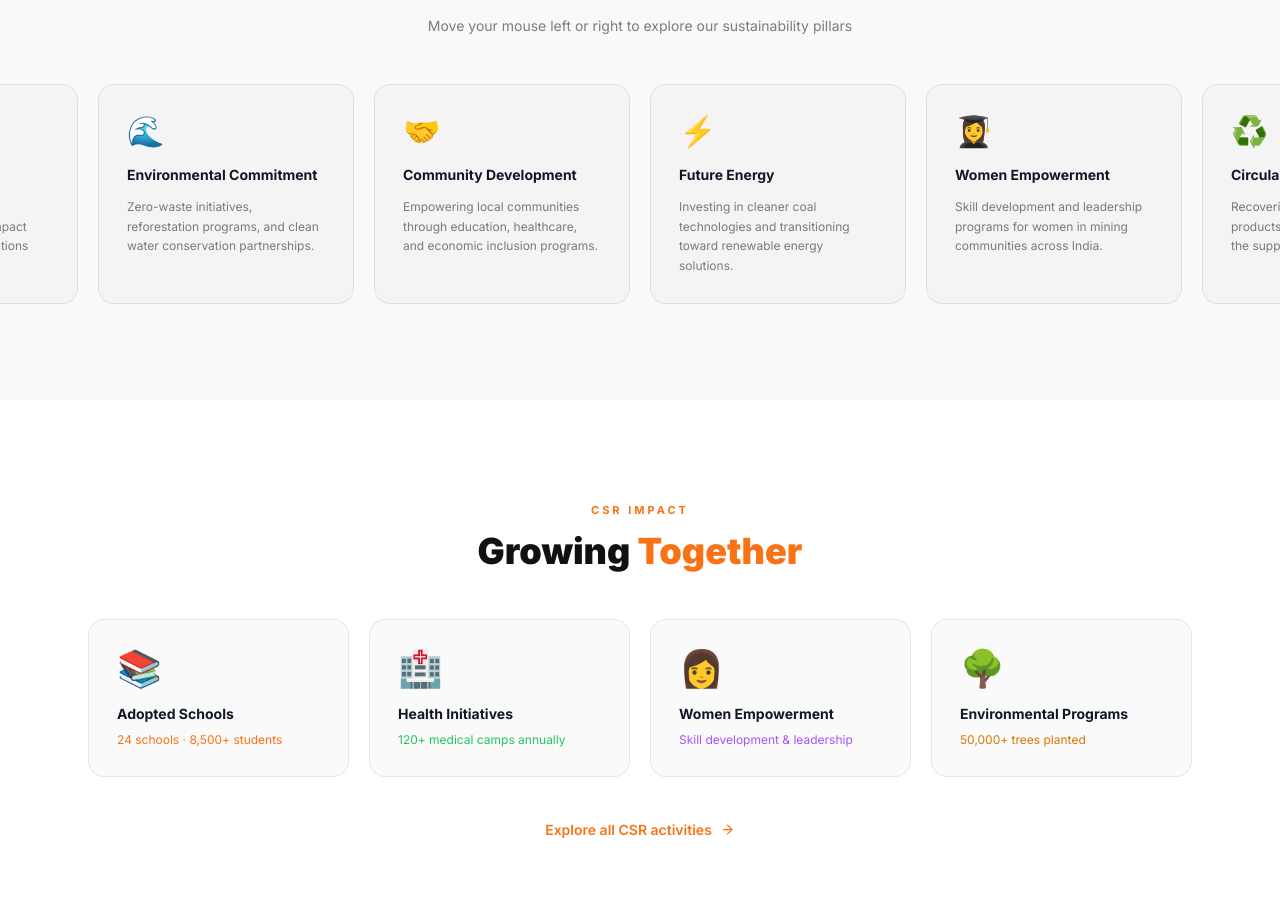
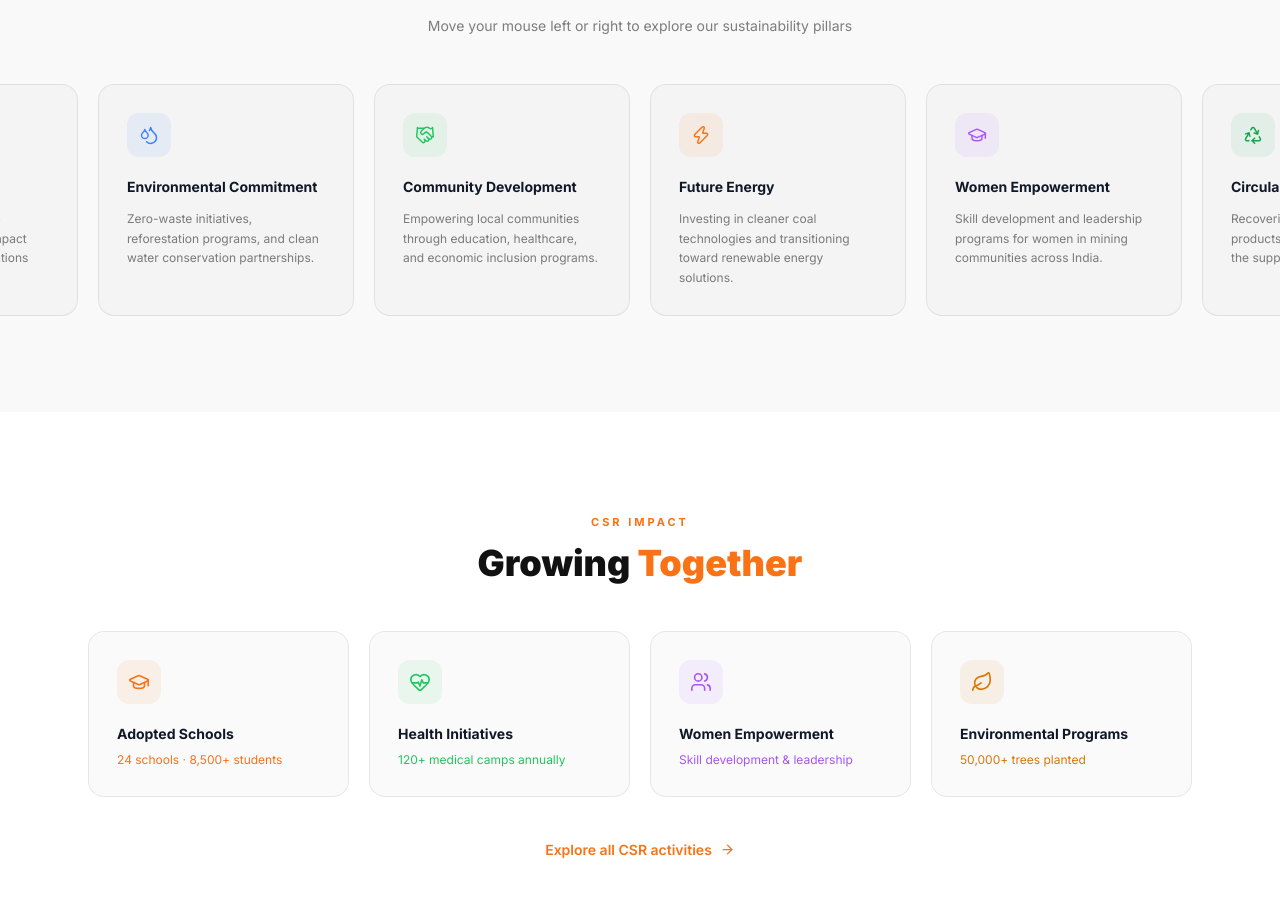
Before and after one commit to jariwaladevanshi197/Ambition-UI-1, a Next.js app: page / in a window 1280 px wide. Shown: the part 3729-4626 px from the top of the page. Built offline with nearby package versions, Linux system fonts and the light colour scheme.

Commit message:
fix: replace all emoji icons with professional lucide-react icons across CSR, sustain, and activity sections

```diff
--- a/src/app/csr/page.tsx
+++ b/src/app/csr/page.tsx
@@ -2,46 +2,50 @@
 import { useState, useRef, useEffect } from "react";
 import { motion, useInView } from "framer-motion";
 import Link from "next/link";
-import { MapPin, Users, Heart } from "lucide-react";
+import { MapPin, Users, Heart, Globe, CheckCircle, TreePine, BookOpen, HeartPulse, Droplets, GraduationCap, Leaf } from "lucide-react";
+import type { LucideIcon } from "lucide-react";
 
-const counters = [
-  { num:5,      suffix:"",  label:"CSR Project Types",   icon:"🌐" },
-  { num:20,     suffix:"+", label:"Active Projects",      icon:"✅" },
-  { num:5000,   suffix:"+", label:"Beneficiaries",        icon:"👥" },
-  { num:50000,  suffix:"+", label:"Trees Planted",        icon:"🌳" },
+interface Counter { num:number; suffix:string; label:string; Icon:LucideIcon; color:string; }
+interface Project { type:string; Icon:LucideIcon; color:string; title:string; desc:string; stats:{val:string;label:string}[]; items:string[]; }
+
+const counters: Counter[] = [
+  { num:5,      suffix:"",  label:"CSR Project Types", Icon:Globe,        color:"#8b5cf6" },
+  { num:20,     suffix:"+", label:"Active Projects",   Icon:CheckCircle,  color:"#F97316" },
+  { num:5000,   suffix:"+", label:"Beneficiaries",     Icon:Users,        color:"#22c55e" },
+  { num:50000,  suffix:"+", label:"Trees Planted",     Icon:TreePine,     color:"#16a34a" },
 ];
 
-const projects = [
+const projects: Project[] = [
   {
-    type:"Education",       emoji:"🏫", color:"#3b82f6",
+    type:"Education",          Icon:BookOpen,      color:"#3b82f6",
     title:"School Adoption Program",
     desc:"Adopted 4 government schools across Jharkhand, Maharashtra, Chhattisgarh and Andhra Pradesh. Provided infrastructure upgrades, libraries, computer labs and mid-day meal support.",
     stats:[{ val:"4",    label:"Schools" },{ val:"1,810", label:"Students" }],
     items:["Govt. Primary School, Dhanbad — 450 students","Zilla Parishad School, Nagpur — 320 students","Model School, Korba — 580 students","Municipal School, Visakhapatnam — 460 students"],
   },
   {
-    type:"Healthcare",      emoji:"🏥", color:"#22c55e",
+    type:"Healthcare",         Icon:HeartPulse,    color:"#22c55e",
     title:"Community Healthcare Initiative",
     desc:"Monthly free medical camps in tribal and mining-adjacent communities. Over 1,200 patients served per year with doctors from partner hospitals.",
     stats:[{ val:"12",   label:"Camps/Year" },{ val:"1,200+", label:"Patients" }],
     items:["Free OPD in Dhanbad, Korba & Raipur","Medicine distribution to 12 PHCs","Eye & dental check-up camps","Mental health awareness drives"],
   },
   {
-    type:"Water & Sanitation", emoji:"💧", color:"#0ea5e9",
+    type:"Water & Sanitation", Icon:Droplets,      color:"#0ea5e9",
     title:"Clean Water Access",
     desc:"Installed bore-wells and water purification units in 6 villages around our operational areas. Over 3,000 villagers now have clean drinking water.",
     stats:[{ val:"12",   label:"Bore-wells" },{ val:"3,000+", label:"Villagers" }],
     items:["12 bore-well installations","4 community water purification units","3 rainwater harvesting structures","Sanitation block construction"],
   },
   {
-    type:"Women Empowerment", emoji:"👩", color:"#ec4899",
+    type:"Women Empowerment",  Icon:GraduationCap, color:"#ec4899",
     title:"Women Skill Development",
     desc:"Skill development workshops in weaving, tailoring, digital literacy and self-help group formation. 180 women trained and linked to livelihood opportunities.",
     stats:[{ val:"180",  label:"Women Trained" },{ val:"8",  label:"SHGs Formed" }],
     items:["Tailoring & weaving workshops","Digital literacy programs","Micro-finance & SHG support","Entrepreneurship mentoring"],
   },
   {
-    type:"Environment",     emoji:"🌳", color:"#16a34a",
+    type:"Environment",        Icon:Leaf,          color:"#16a34a",
     title:"Green India Drive",
     desc:"Annual plantation drives, e-waste collection and ESG-aligned operational practices. 50,000+ trees planted since 2015 across 5 states.",
     stats:[{ val:"50K+", label:"Trees Planted" },{ val:"5",  label:"States" }],
@@ -56,7 +60,7 @@ const impactNumbers = [
   { val:"2003",     label:"CSR Journey Began" },
 ];
 
-function CounterCard({ num, suffix, label, icon, active }: { num:number; suffix:string; label:string; icon:string; active:boolean }) {
+function CounterCard({ num, suffix, label, Icon, color, active }: Counter & { active:boolean }) {
   const [val, setVal] = useState(0);
   useEffect(() => {
     if (!active) return;
@@ -75,7 +79,10 @@ function CounterCard({ num, suffix, label, icon, active }: { num:number; suffix:
          style={{ background:"rgba(0,0,0,0.03)", border:"1px solid rgba(0,0,0,0.08)" }}
          onMouseEnter={e=>{const el=e.currentTarget as HTMLDivElement;el.style.borderColor="rgba(249,115,22,0.3)";el.style.transform="translateY(-4px)";}}
          onMouseLeave={e=>{const el=e.currentTarget as HTMLDivElement;el.style.borderColor="";el.style.transform="";}}>
-      <div className="text-3xl mb-3">{icon}</div>
+      <div className="w-11 h-11 rounded-xl flex items-center justify-center mx-auto mb-4"
+           style={{ background:`${color}14` }}>
+        <Icon size={22} style={{ color }} strokeWidth={1.75}/>
+      </div>
       <div className="text-4xl font-black mb-2" style={{ color:"var(--orange)" }}>
         {val.toLocaleString()}{suffix}
       </div>
@@ -166,7 +173,10 @@ export default function CSRPage() {
                           borderLeft: activeProject===i ? `3px solid ${p.color}` : "1px solid rgba(0,0,0,0.08)",
                           boxShadow: activeProject===i ? `0 0 18px ${p.color}18` : "none",
                         }}>
-                  <span className="text-lg shrink-0">{p.emoji}</span>
+                  <div className="w-7 h-7 rounded-lg flex items-center justify-center shrink-0"
+                       style={{ background:`${p.color}18` }}>
+                    <p.Icon size={15} style={{ color:p.color }} strokeWidth={1.75}/>
+                  </div>
                   <span className="text-xs font-bold leading-tight" style={{ color:activeProject===i?p.color:"rgba(0,0,0,0.55)" }}>{p.type}</span>
                 </button>
               ))}
@@ -180,8 +190,10 @@ export default function CSRPage() {
               style={{ background:"rgba(0,0,0,0.02)", border:`1px solid ${proj.color}25` }}
             >
               <div className="flex items-start gap-4 mb-5">
-                <div className="w-14 h-14 rounded-2xl flex items-center justify-center text-3xl shrink-0"
-                     style={{ background:`${proj.color}15` }}>{proj.emoji}</div>
+                <div className="w-14 h-14 rounded-2xl flex items-center justify-center shrink-0"
+                     style={{ background:`${proj.color}15` }}>
+                  <proj.Icon size={28} style={{ color:proj.color }} strokeWidth={1.5}/>
+                </div>
                 <div>
                   <div className="text-[10px] font-black tracking-widest mb-1" style={{ color:proj.color }}>{proj.type.toUpperCase()}</div>
                   <h3 className="text-xl font-black text-gray-900">{proj.title}</h3>
--- a/src/components/home/CSRPreview.tsx
+++ b/src/components/home/CSRPreview.tsx
@@ -2,13 +2,16 @@
 import { useRef } from "react";
 import { motion, useInView } from "framer-motion";
 import Link from "next/link";
-import { ArrowRight } from "lucide-react";
+import { ArrowRight, GraduationCap, HeartPulse, Users, Leaf } from "lucide-react";
+import type { LucideIcon } from "lucide-react";
 
-const cards = [
-  { emoji:"📚", title:"Adopted Schools",         sub:"24 schools · 8,500+ students",  color:"#F97316" },
-  { emoji:"🏥", title:"Health Initiatives",      sub:"120+ medical camps annually",    color:"#22c55e" },
-  { emoji:"👩", title:"Women Empowerment",       sub:"Skill development & leadership", color:"#a855f7" },
-  { emoji:"🌳", title:"Environmental Programs",  sub:"50,000+ trees planted",          color:"#D97706" },
+interface CSRCard { Icon: LucideIcon; title: string; sub: string; color: string; }
+
+const cards: CSRCard[] = [
+  { Icon:GraduationCap, title:"Adopted Schools",        sub:"24 schools · 8,500+ students",  color:"#F97316" },
+  { Icon:HeartPulse,    title:"Health Initiatives",     sub:"120+ medical camps annually",    color:"#22c55e" },
+  { Icon:Users,         title:"Women Empowerment",      sub:"Skill development & leadership", color:"#a855f7" },
+  { Icon:Leaf,          title:"Environmental Programs", sub:"50,000+ trees planted",          color:"#D97706" },
 ];
 
 export default function CSRPreview() {
@@ -57,7 +60,10 @@ export default function CSRPreview() {
                 className="absolute top-0 left-0 right-0 h-0.5 opacity-0 group-hover:opacity-100 transition-opacity duration-300"
                 style={{ background: `linear-gradient(90deg, transparent, ${c.color}, transparent)` }}
               />
-              <div className="text-4xl mb-4">{c.emoji}</div>
+              <div className="w-11 h-11 rounded-xl flex items-center justify-center mb-5"
+                   style={{ background:`${c.color}14` }}>
+                <c.Icon size={22} style={{ color: c.color }} strokeWidth={1.75} />
+              </div>
               <h3 className="font-bold text-sm text-gray-900 mb-2">{c.title}</h3>
               <p className="text-xs" style={{ color: c.color }}>{c.sub}</p>
             </motion.div>
--- a/src/components/home/SustainSection.tsx
+++ b/src/components/home/SustainSection.tsx
@@ -1,14 +1,18 @@
 "use client";
 import { useRef, useEffect } from "react";
 import { motion, useInView } from "framer-motion";
+import { Pickaxe, Droplets, Handshake, Zap, GraduationCap, Recycle } from "lucide-react";
+import type { LucideIcon } from "lucide-react";
 
-const cards = [
-  { icon:"🌱", title:"Responsible Mining",       text:"Adopting best practices to minimise environmental impact across all extraction operations worldwide." },
-  { icon:"🌊", title:"Environmental Commitment", text:"Zero-waste initiatives, reforestation programs, and clean water conservation partnerships." },
-  { icon:"🤝", title:"Community Development",    text:"Empowering local communities through education, healthcare, and economic inclusion programs." },
-  { icon:"⚡", title:"Future Energy",            text:"Investing in cleaner coal technologies and transitioning toward renewable energy solutions." },
-  { icon:"👩‍🎓", title:"Women Empowerment",      text:"Skill development and leadership programs for women in mining communities across India." },
-  { icon:"♻️", title:"Circular Economy",         text:"Recovering and reusing mine by-products to reduce waste across the supply chain." },
+interface Card { Icon: LucideIcon; title: string; text: string; color: string; }
+
+const cards: Card[] = [
+  { Icon:Pickaxe,      title:"Responsible Mining",       color:"#D97706", text:"Adopting best practices to minimise environmental impact across all extraction operations worldwide." },
+  { Icon:Droplets,     title:"Environmental Commitment", color:"#3b82f6", text:"Zero-waste initiatives, reforestation programs, and clean water conservation partnerships." },
+  { Icon:Handshake,    title:"Community Development",    color:"#22c55e", text:"Empowering local communities through education, healthcare, and economic inclusion programs." },
+  { Icon:Zap,          title:"Future Energy",            color:"#F97316", text:"Investing in cleaner coal technologies and transitioning toward renewable energy solutions." },
+  { Icon:GraduationCap,title:"Women Empowerment",        color:"#a855f7", text:"Skill development and leadership programs for women in mining communities across India." },
+  { Icon:Recycle,      title:"Circular Economy",         color:"#16a34a", text:"Recovering and reusing mine by-products to reduce waste across the supply chain." },
 ];
 
 export default function SustainSection() {
@@ -132,7 +136,10 @@ export default function SustainSection() {
                 el.style.boxShadow   = "";
               }}
             >
-              <div className="text-3xl mb-4">{c.icon}</div>
+              <div className="w-11 h-11 rounded-xl flex items-center justify-center mb-5"
+                   style={{ background:`${c.color}14` }}>
+                <c.Icon size={20} style={{ color: c.color }} strokeWidth={1.75} />
+              </div>
               <h3 className="font-bold text-sm mb-3 text-gray-900">{c.title}</h3>
               <p className="text-xs leading-relaxed" style={{ color:"rgba(0,0,0,0.5)" }}>{c.text}</p>
             </motion.div>
```
